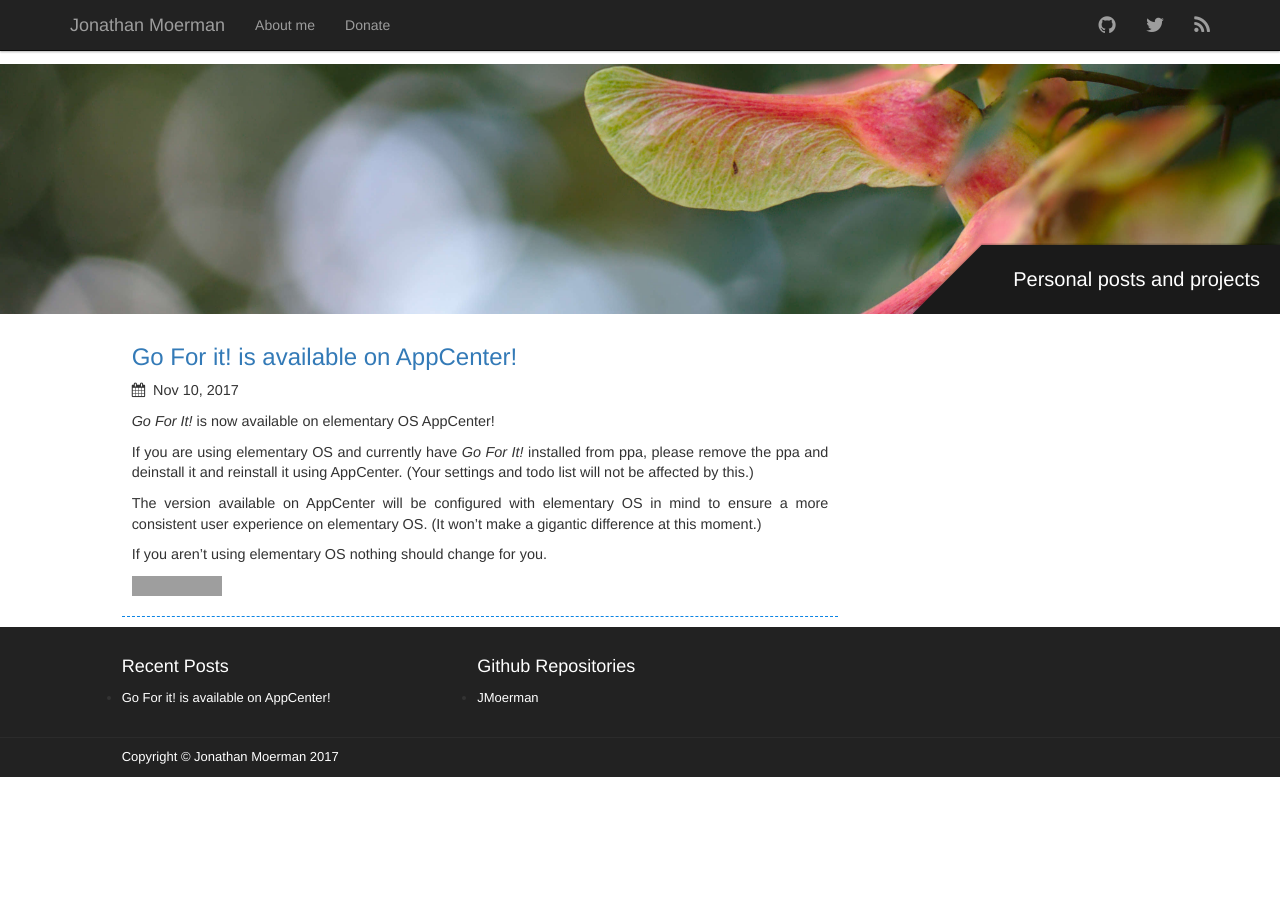
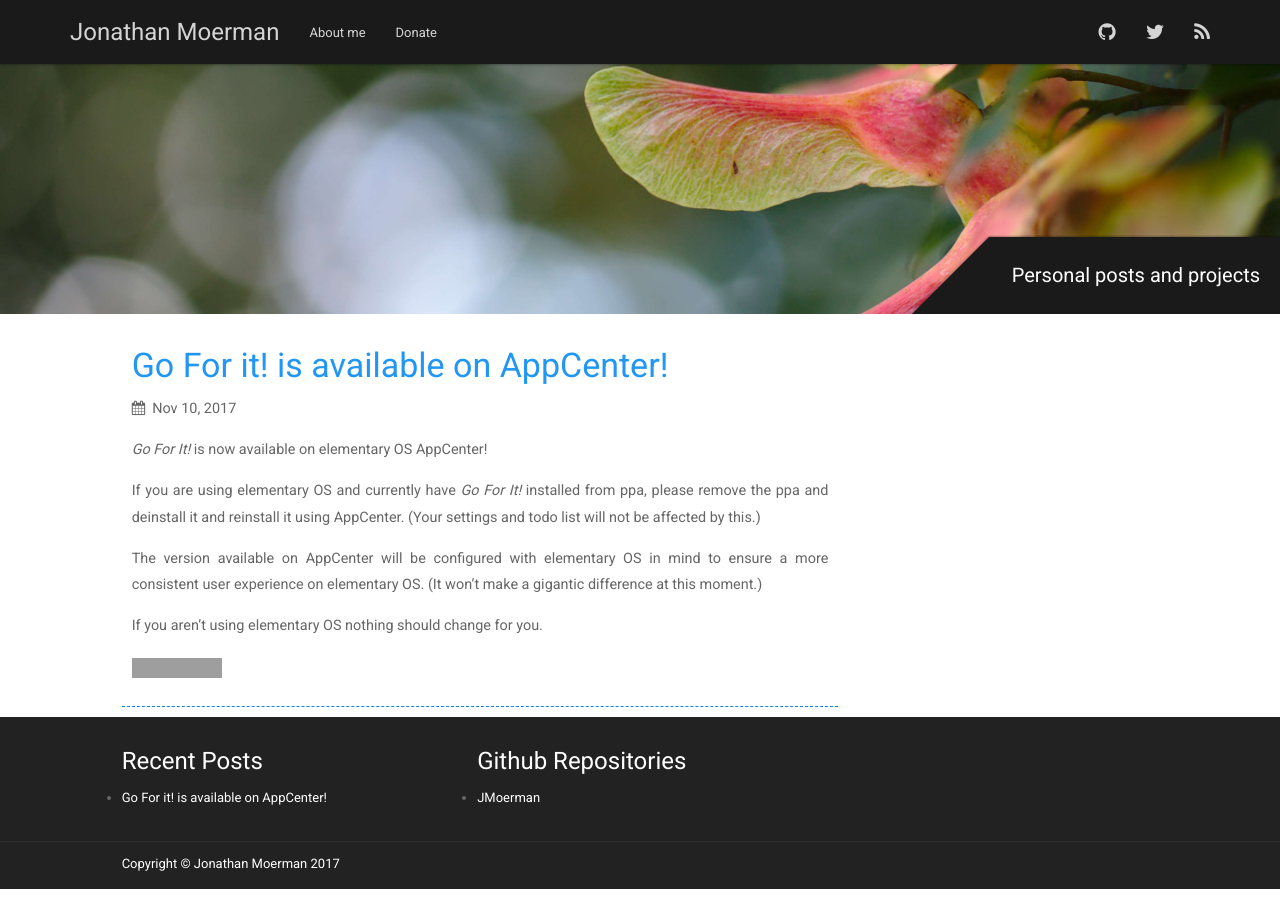
Before and after one commit to JMoerman/JMoerman.github.io, a Jekyll site: the page built from index.html, in a window 1280 px wide. Built offline with Jekyll 4.4.1, drawn with Linux system fonts in a browser that asks for light colours; grey boxes are pictures that could not be loaded.

Commit message:
Fix css order

```diff
--- a/_includes/head.html
+++ b/_includes/head.html
@@ -5,8 +5,8 @@
 
   <title>{% if page.title %}{{ page.title }}{% else %}{{ site.title }}{% endif %}</title>
   <meta name="description" content="{% if page.excerpt %}{{ page.excerpt | strip_html | strip_newlines | truncate: 160 }}{% else %}{{ site.description }}{% endif %}">
+  <link rel="stylesheet" href="{{ "/css/bootstrap.min.css" | prepend: site.baseurl }}">
   <link rel="stylesheet" href="{{ "/css/main.css" | prepend: site.baseurl }}">
-  <link rel="stylesheet" href="{{ "/css/bootstrap.min.css" | prepend: site.baseurl }}">
   <link rel="canonical" href="{{ page.url | replace:'index.html','' | prepend: site.baseurl | prepend: site.url }}">
   <!--<link href="{{site.baseurl}}{{ site.favicon}}" rel="icon">-->
   <link href="//maxcdn.bootstrapcdn.com/font-awesome/4.7.0/css/font-awesome.min.css" rel="stylesheet">
```
